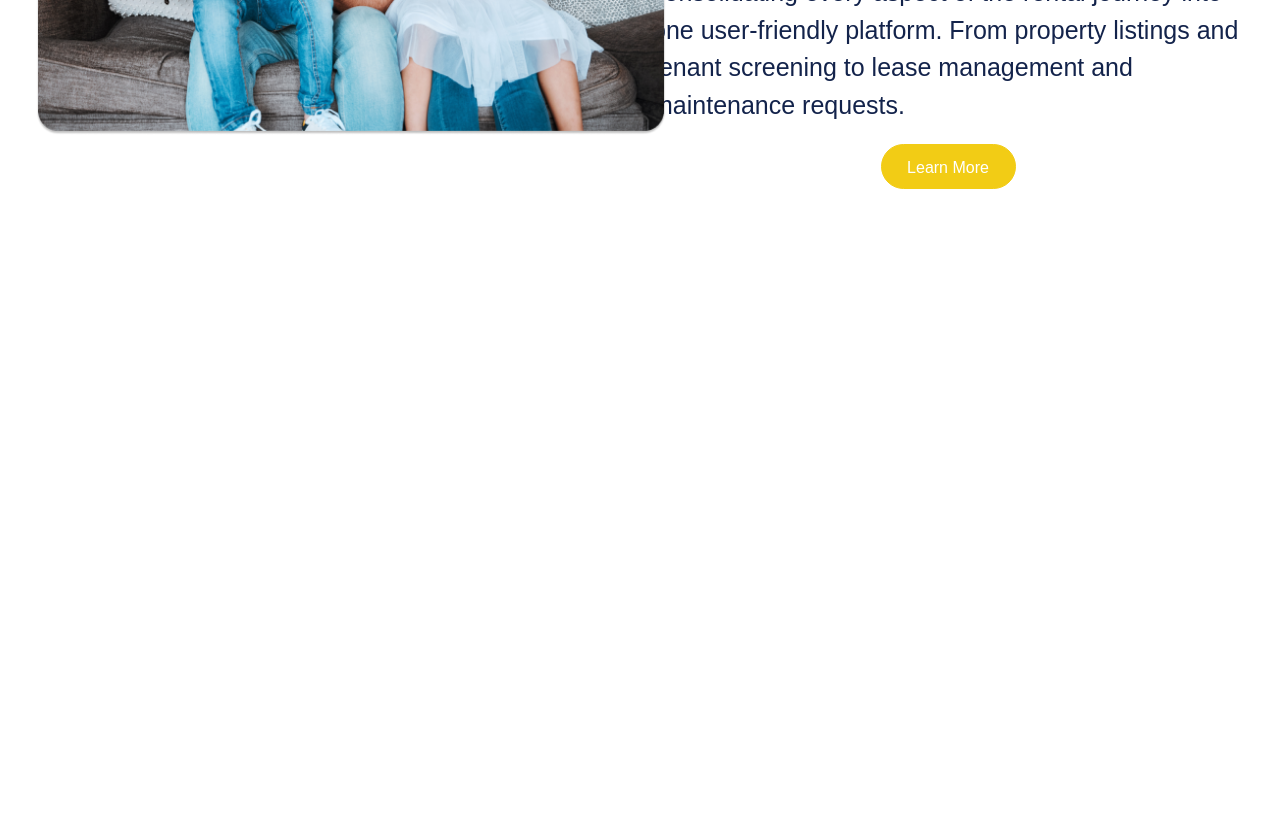
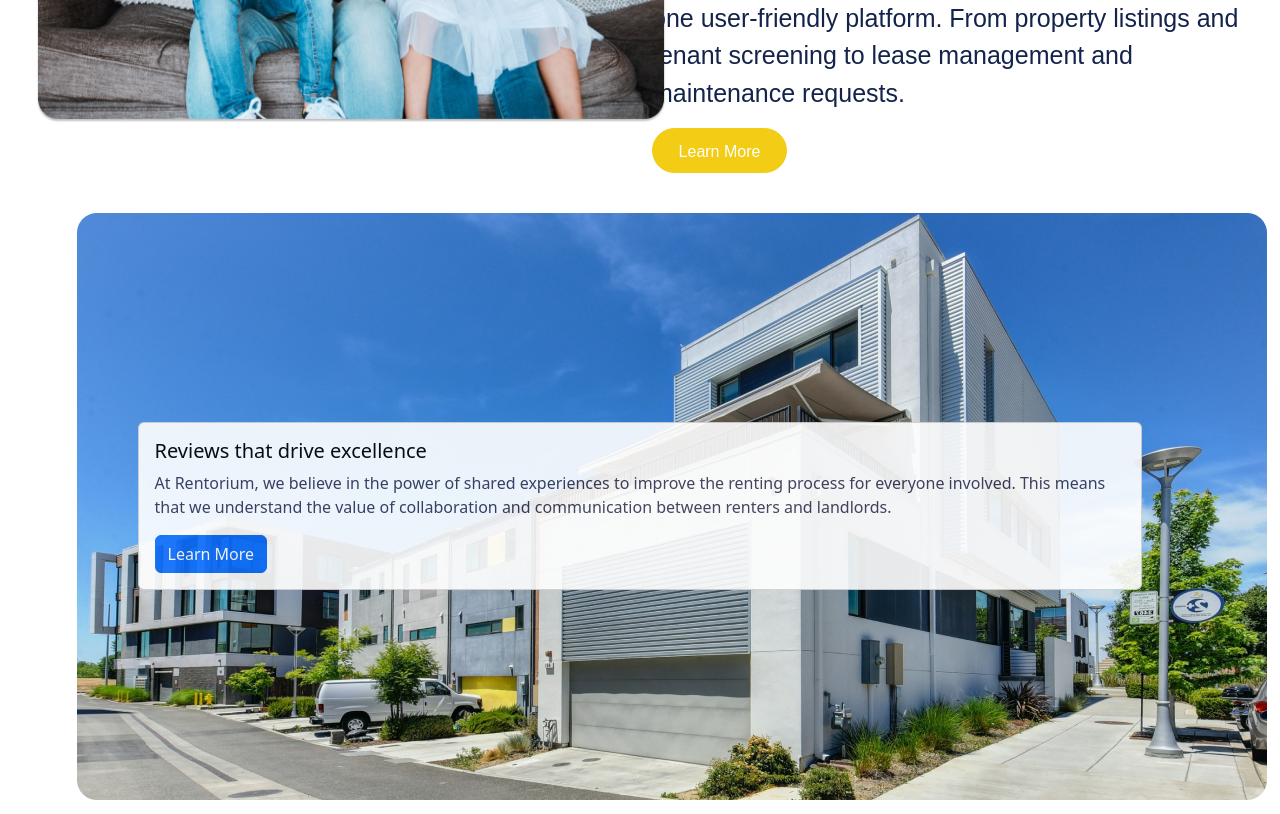
Before and after one commit to BhavikFS/Rentorium, a React (Vite) app: page / in a window 1280 px wide. Shown: the part 940-1754 px from the top of the page. Before the commit the page ends 1161 px from the top, so only its background shows below. Built offline with nearby package versions, Linux system fonts and the light colour scheme.

Commit message:
Update : Section 3 done

```diff
--- a/src/pages/Home.css
+++ b/src/pages/Home.css
@@ -9,8 +9,7 @@
 
 /* Small devices (mobiles) */
 .home-container-section1,
-.home-container-section2
-{
+.home-container-section2 {
   padding: 0;
 }
 
@@ -110,7 +109,7 @@
 
 /* Small devices (mobiles) */
 .home-text-title-section2 {
-    color: #08110C;
+  color: #08110c;
   font-weight: 700;
   font-family: "Quicksand", sans-serif;
   font-size: 18px;
@@ -165,16 +164,46 @@
     font-size: 25px;
   }
 }
-
-.centered-button {
-  display: flex;
-  justify-content: center;
-  margin-top: 20px;
-}
-
-.home-mission-section1 {
-    color: #27563A;
-    ;
+.home-mission-section2 {
+  color: #27563a;
   font-weight: 600;
   font-size: 20px;
 }
+
+.image-container {
+  position: relative;
+  display: flex;
+  justify-content: center;
+  align-items: center;
+}
+
+.image-container {
+  position: relative;
+  display: inline-block;
+}
+
+.home-image-section3 {
+  width: 100%;
+  height: auto;
+  display: block;
+  padding-left: 65px
+}
+
+.card-container {
+  position: absolute;
+  top: 50%;
+  left: 50%;
+  transform: translate(-50%, -50%);
+  width: 80%; /* Adjust the width as needed */
+}
+
+.overlay-card {
+  background: linear-gradient(
+    335.77deg,
+    rgba(255, 255, 255, 0.6) -12.34%,
+    rgba(255, 255, 255, 0) 223.99%,
+    rgba(255, 255, 255, 0.234757) 223.99%
+  );
+  opacity: 0.9; /* Adjust the opacity as needed */
+  border: none; /* Optional: remove card border */
+}
--- a/src/pages/Home.jsx
+++ b/src/pages/Home.jsx
@@ -1,10 +1,10 @@
-// App.js
-import { Container, Row, Col } from "react-bootstrap";
+import { Container, Row, Col, Card } from "react-bootstrap";
 import "./Home.css";
 import VerifiedAccount from "../assets/images/verified-account.png";
 import CustomButton from "../components/common/CustomButton";
 import HomeSection1 from "../assets/images/home-section1.png";
 import HomeSection2 from "../assets/images/home-section2.png";
+import HomeSection3 from "../assets/images/home-section3.png";
 
 const Home = () => {
   return (
@@ -66,7 +66,7 @@ const Home = () => {
       </Container>
       <Container fluid className="my-0 py-2">
         <Row className="home-container-section2">
-        <Col md={6} className="position-relative">
+          <Col md={6} className="position-relative">
             <div>
               <img
                 className="home-image-section2 d-none d-md-flex"
@@ -76,12 +76,16 @@ const Home = () => {
             </div>
           </Col>
           <Col md={6}>
-          <p className="home-mission-section1">Our Mission</p>
+            <p className="home-mission-section2">Our Mission</p>
             <h2 className="home-text-title-section2">
-            Streamlining Rentals, Empowering Both Sides
+              Streamlining Rentals, Empowering Both Sides
             </h2>
             <p className="home-text-section2">
-            Rentorium provides a multifaceted solution catering to the needs of both tenants and landlords, consolidating every aspect of the rental journey into one user-friendly platform. From property listings and tenant screening to lease management and maintenance requests.
+              Rentorium provides a multifaceted solution catering to the needs
+              of both tenants and landlords, consolidating every aspect of the
+              rental journey into one user-friendly platform. From property
+              listings and tenant screening to lease management and maintenance
+              requests.
             </p>
             <div className="centered-button">
               {" "}
@@ -100,7 +104,36 @@ const Home = () => {
               />
             </div>
           </Col>
-
+        </Row>
+      </Container>
+      <Container fluid className="my-0 py-2">
+        <Row className="home-container-section3">
+          <Col className="position-relative">
+            <div className="image-container">
+              <img
+                className="home-image-section3"
+                src={HomeSection3}
+                alt="home-section3"
+              />
+              <div className="card-container">
+                <Card className="overlay-card gradient-card">
+                  <Card.Body>
+                    <Card.Title style={{ color: "black" }}>
+                      Reviews that drive excellence
+                    </Card.Title>
+                    <Card.Text>
+                      At Rentorium, we believe in the power of shared
+                      experiences to improve the renting process for everyone
+                      involved. This means that we understand the value of
+                      collaboration and communication between renters and
+                      landlords.
+                    </Card.Text>
+                    <CustomButton label="Learn More" />
+                  </Card.Body>
+                </Card>
+              </div>
+            </div>
+          </Col>
         </Row>
       </Container>
     </>
```
Also changed, not shown: src/assets/images/home-section3.png (added). Lines whose indentation alone changed are shown as unchanged.
